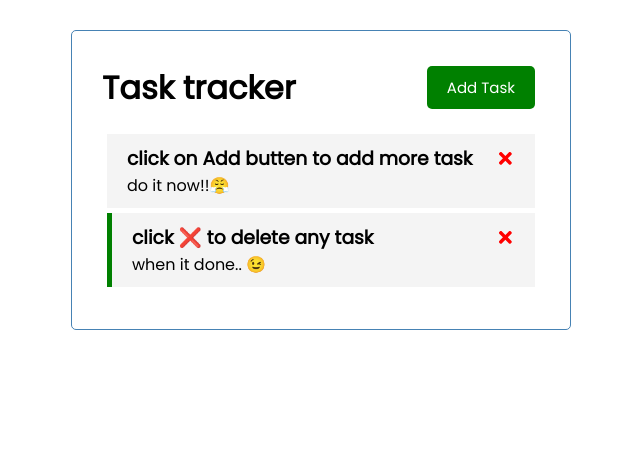
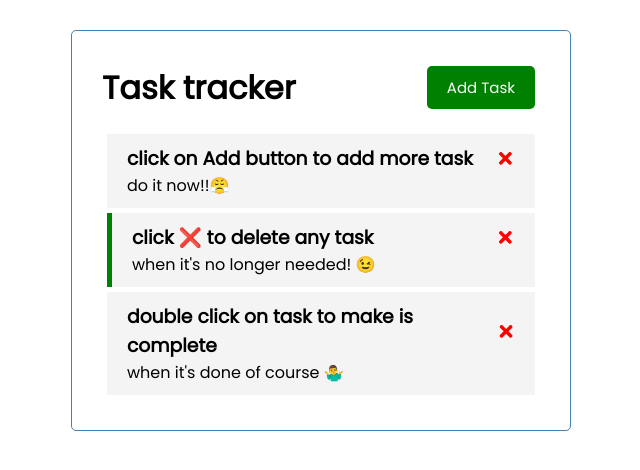
Before and after one commit to mekanhaji/Task-Manager-React, a React (Create React App) app: page / in a window 1280 px wide. Shown: the top 470 px of the page, without its empty margins (319-959 px from the left). Built offline with nearby package versions, Linux system fonts and the light colour scheme.

Commit message:
UPDATE added client storage

```diff
--- a/src/App.js
+++ b/src/App.js
@@ -1,67 +1,26 @@
-import { useState, useEffect } from 'react'
+import { useState } from "react";
+import { AddTask } from "./components/AddTask";
 import Header from "./components/Header";
 import { Tasks } from "./components/Tasks";
-import { AddTask } from './components/AddTask';
-
-const data =  [
-	{
-		id:1,
-		text:"click on Add butten to add more task",
-		day:"do it now!!😤",
-		reminder:false,
-	},
-	{
-		id:2,
-		text:"click ❌ to delete any task",
-		day:"when it done.. 😉",
-		reminder:true,
-	},
-]
+import { useTasks } from "./services/storage.service";
 
 function App() {
-	const [showForm, setShowForm] = useState(false)
-	const [tasks, setTasks] = useState(data)
-
-	// add task
-	const addTask =  (task) => {
-		const newId = tasks.length + 1
-		const newTask = {newId, ...task}
-
-		setTasks([...tasks, newTask])
-		console.log(newTask)
-	}
-	// deleting task
-	const deleteTask = (id) => {
-		setTasks(tasks.filter((tasks) => tasks.id !== id))
-	}
-	//   toggle reminder
-	const toggleReminder = (id) => {
-	setTasks(
-		tasks.map((task) =>
-			task.id === id ? {...task, reminder : !task.reminder} : task
-		)
-	)
-	// console.log(tasks.filter((tasks) => tasks.id == id ? console.log(tasks): ""))
-	}
+  const [showForm, setShowForm] = useState(false);
+  const { addTask, tasks, toggleReminder, deleteTask } = useTasks();
 
   return (
     <div className="container">
       <Header
         onAdd={() => setShowForm(!showForm)}
-				btnText={showForm ?  'Hide' : "Add Task"}
-				btnColor={showForm ?  'black' : "green"}
+        btnText={showForm ? "Hide" : "Add Task"}
+        btnColor={showForm ? "black" : "green"}
       />
-			{
-				showForm && <AddTask onAddTask={ addTask } />
-			}
-			{
-				tasks.length !== 0 ?
-				<Tasks
-					tasks={tasks}
-					onDelete={ deleteTask }
-					onToggle={ toggleReminder }
-				/> : "No Tasks to doo!!🤔"
-			}
+      {showForm && <AddTask onAddTask={addTask} />}
+      {tasks.length !== 0 ? (
+        <Tasks tasks={tasks} onDelete={deleteTask} onToggle={toggleReminder} />
+      ) : (
+        "No Tasks to doo!!🤔"
+      )}
     </div>
   );
 }
--- a/src/components/Tasks.js
+++ b/src/components/Tasks.js
@@ -1,16 +1,16 @@
-import { Task } from "./Tesk"
+import { Task } from "./Tesk";
 
-export const Tasks = ({tasks, onDelete, onToggle}) => {
+export const Tasks = ({ tasks, onDelete, onToggle }) => {
   return (
     <div>
-      {tasks.map((task) => (
-            <Task
-              key={ task.id }
-              task={ task }
-              onDelete={ onDelete }
-              onToggle={ onToggle }
-            />
-        ))}
+      {tasks.map((task, index) => (
+        <Task
+          key={task.id}
+          task={task}
+          onDelete={onDelete}
+          onToggle={onToggle}
+        />
+      ))}
     </div>
-  )
-}
+  );
+};
--- a/src/index.js
+++ b/src/index.js
@@ -1,8 +1,7 @@
 import React from 'react';
 import ReactDOM from 'react-dom';
+import App from './App';
 import './index.css';
-import App from './App';
-import reportWebVitals from './reportWebVitals';
 
 ReactDOM.render(
   <React.StrictMode>
@@ -10,8 +9,3 @@ ReactDOM.render(
   </React.StrictMode>,
   document.getElementById('root')
 );
-
-// If you want to start measuring performance in your app, pass a function
-// to log results (for example: reportWebVitals(console.log))
-// or send to an analytics endpoint. Learn more: https://bit.ly/CRA-vitals
-reportWebVitals();
--- a/src/reportWebVitals.js
+++ /dev/null
@@ -1,13 +0,0 @@
-const reportWebVitals = onPerfEntry => {
-  if (onPerfEntry && onPerfEntry instanceof Function) {
-    import('web-vitals').then(({ getCLS, getFID, getFCP, getLCP, getTTFB }) => {
-      getCLS(onPerfEntry);
-      getFID(onPerfEntry);
-      getFCP(onPerfEntry);
-      getLCP(onPerfEntry);
-      getTTFB(onPerfEntry);
-    });
-  }
-};
-
-export default reportWebVitals;
--- /dev/null
+++ b/src/services/index.js
@@ -0,0 +1 @@
+export * from "./storage.service";
--- /dev/null
+++ b/src/services/storage.service.js
@@ -0,0 +1,65 @@
+import { useState } from "react";
+
+const data = [
+  {
+    id: 1,
+    text: "click on Add button to add more task",
+    day: "do it now!!😤",
+    reminder: false,
+  },
+  {
+    id: 2,
+    text: "click ❌ to delete any task",
+    day: "when it's no longer needed! 😉",
+    reminder: true,
+  },
+  {
+    id: 3,
+    text: "double click on task to make is complete",
+    day:"when it's done of course 🤷‍♂️"
+  }
+];
+
+const storageKey = "taskData";
+
+const updateStorage = (data) => {
+  localStorage.setItem(storageKey, JSON.stringify(data));
+};
+
+const loadStorage = () => {
+  const taskData = JSON.parse(localStorage.getItem(storageKey));
+
+  if (taskData) return taskData;
+  return data;
+};
+
+export const useTasks = () => {
+  const [tasks, setTasks] = useState(loadStorage());
+  // add task
+  const addTask = (task) => {
+    const newId = tasks.length + 1;
+    const newTask = { newId, ...task };
+    const taskData = [...tasks, newTask];
+
+    setTasks(taskData);
+    updateStorage(taskData);
+  };
+  // deleting task
+  const deleteTask = (id) => {
+    const taskData = tasks.filter((tasks) => tasks.id !== id);
+
+    setTasks(taskData);
+    updateStorage(taskData);
+  };
+  //   toggle reminder
+  const toggleReminder = (id) => {
+    const taskData = tasks.map((task) =>
+      task.id === id ? { ...task, reminder: !task.reminder } : task
+    );
+
+    setTasks(taskData);
+    updateStorage(taskData);
+  };
+
+  return { tasks, addTask, deleteTask, toggleReminder };
+};
```
Lines whose indentation alone changed are shown as unchanged.
